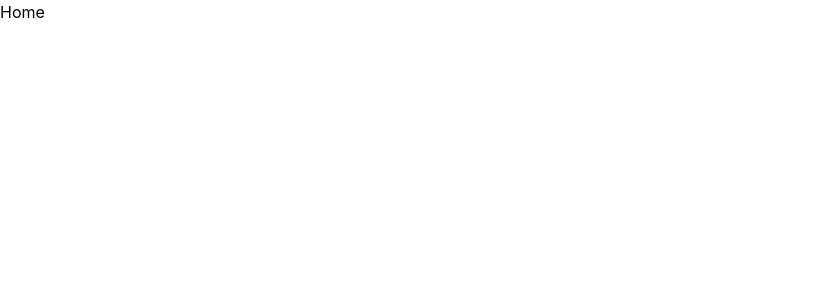
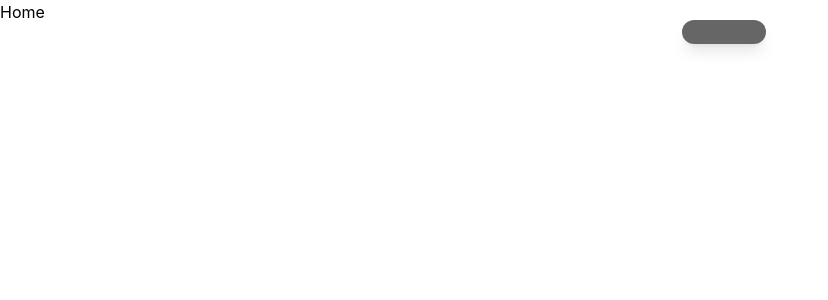
Before and after one commit to Delocalized-electron/RAS, a React (Create React App) app in the folder frontend/: page / in a window 1280 px wide. Shown: the top 300 px of the page, without its empty margins (0-828 px from the left). Built offline with nearby package versions, Linux system fonts and the light colour scheme.

Commit message:
Add Navbar component to AppRoutes and update styles for improved layout

```diff
--- a/frontend/src/components/Navbar.js
+++ b/frontend/src/components/Navbar.js
@@ -2,7 +2,7 @@ import React from "react";
 
 const Navbar = () => {
   return (
-    <div className="">
+    <div className="fixed bg-black flex justify-between gap-1 py-3 px-10 left-1/2 translate-x-[50%] top-[20px] rounded-full backdrop-blur-md bg-opacity-60 text-white shadow-lg">
       <div></div>
       <ul>
         <li></li>
--- a/frontend/src/routes/AppRoutes.js
+++ b/frontend/src/routes/AppRoutes.js
@@ -1,5 +1,6 @@
 import React, { lazy, Suspense } from "react";
 import { BrowserRouter as Router, Route, Routes } from "react-router-dom";
+import Navbar from "../components/Navbar";
 
 const Home = lazy(() => import("../pages/Home"));
 const AddItems = lazy(() => import("../pages/AddItems"));
@@ -9,6 +10,7 @@ const NotFound = lazy(() => import("../pages/NotFound"));
 const AppRoutes = () => {
   return (
     <Router>
+      <Navbar />
       <Suspense fallback={<div>Loading...</div>}>
         <Routes>
           <Route path="/" element={<Home />} />
```
